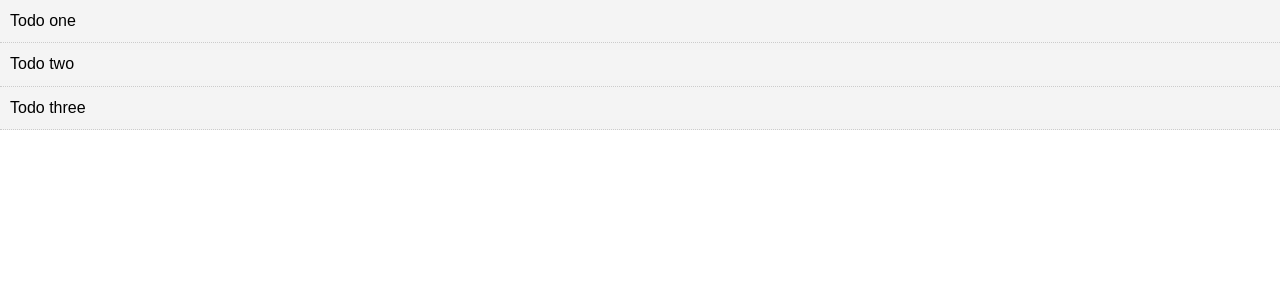
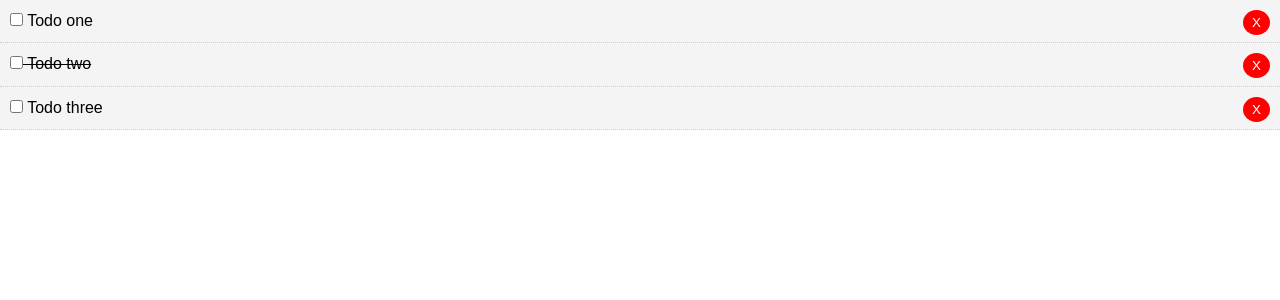
Before and after one commit to semariah/vue-todo, a Vue app: page / in a window 1280 px wide. Shown: the top 300 px of the page. Built offline with nearby package versions, Linux system fonts and the light colour scheme.

Commit message:
create a method for markcomplete dynamically by clicking a check box on each completed todo item and link it with a v-on directive

```diff
--- a/src/components/TodoItem.vue
+++ b/src/components/TodoItem.vue
@@ -1,12 +1,21 @@
 <template>
-  <div class="todo-item" v-bind:class="{'is-complete':todo.comleted}">
-    <p>{{todo.title}}</p>
+  <div class="todo-item" v-bind:class="{'is-complete':todo.completed}">
+    <p>
+      <input type="checkbox" v-on:change="markcomplete" />
+      <button class="del" @click="$emit">X</button>
+      {{todo.title}}
+    </p>
   </div>
 </template>
 <script>
 export default {
   name: "TodoItem",
-  props: ["todo"]
+  props: ["todo"],
+  methods: {
+    markcomplete() {
+      this.todo.completed = !this.todo.completed;
+    }
+  }
 };
 </script>
 <style scoped>
```
